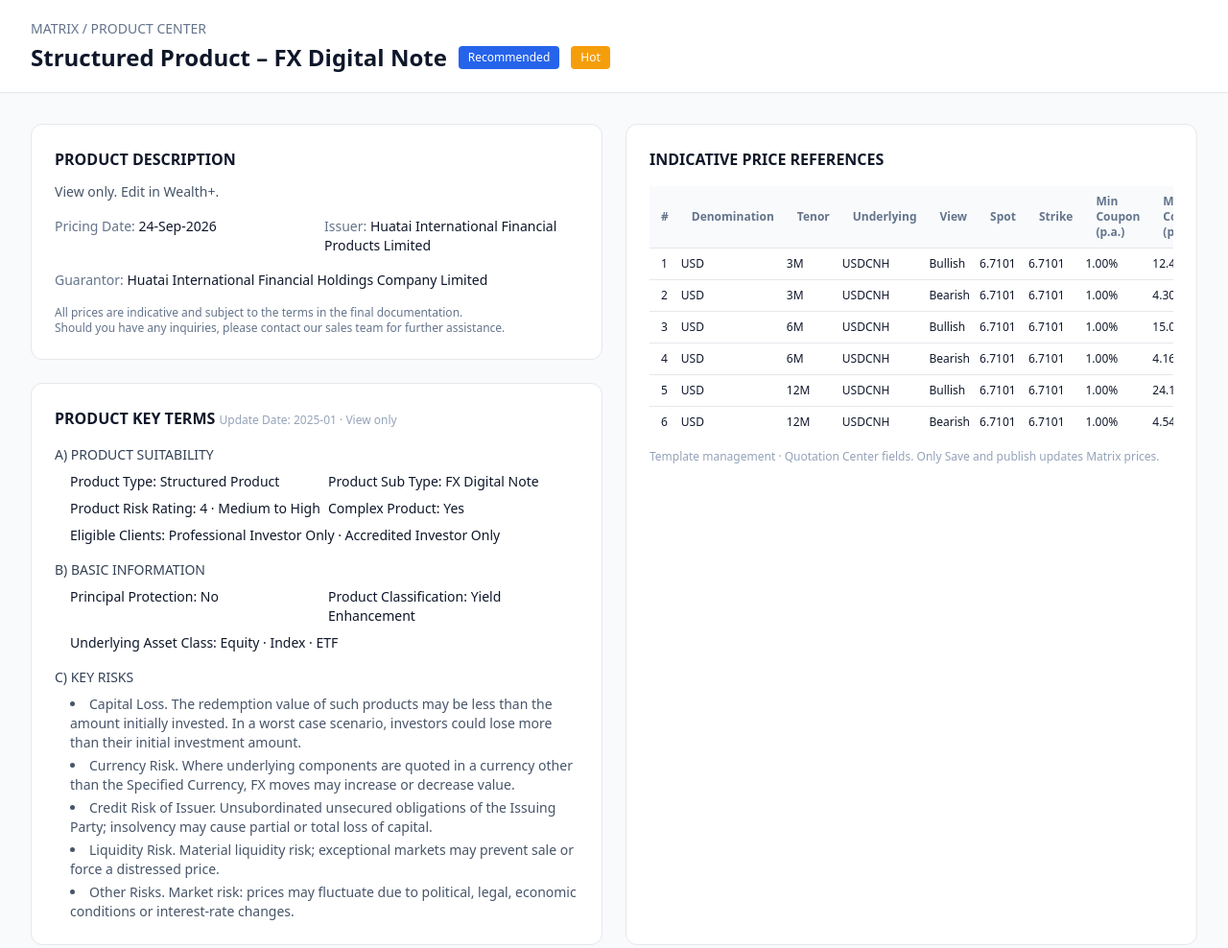
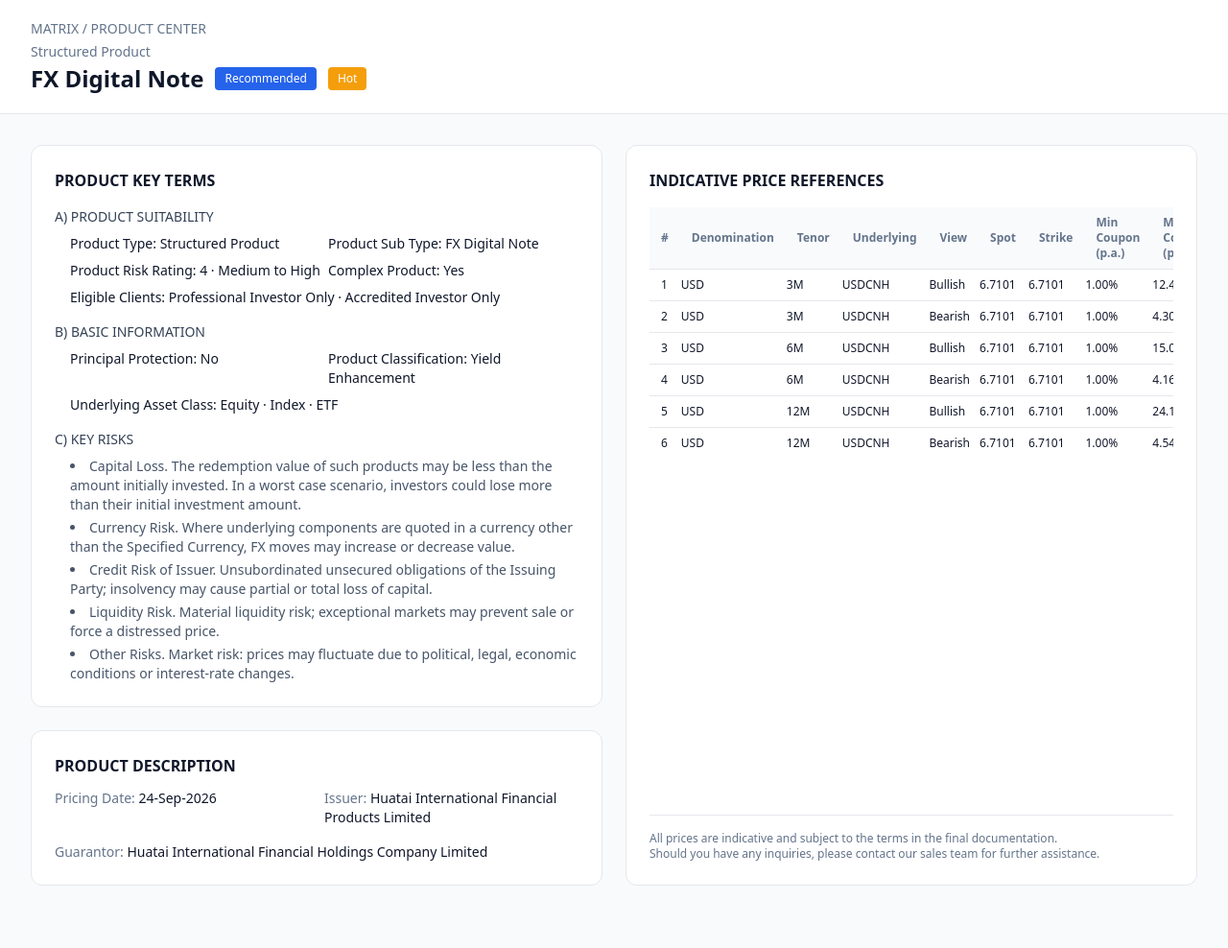
Before and after one commit to leeeinn/matrix-product-center, a plain HTML site: page wc-profile.html in a window 1280 px wide. Shown: the whole page at 96% size. After the commit the page ends 955 px from the top, so only its background shows below. Drawn offline with nearby package versions, Linux system fonts and the light colour scheme.

Commit message:
Update Profile: title style and left modules order

```diff
--- a/wc-profile.html
+++ b/wc-profile.html
@@ -13,10 +13,13 @@
   <div class="min-h-screen">
     <header class="bg-white border-b px-8 py-5">
       <div class="text-sm text-slate-500">MATRIX / PRODUCT CENTER</div>
-      <div class="flex items-center gap-3 mt-1">
-        <h1 class="text-2xl font-semibold">Structured Product – FX Digital Note</h1>
-        <span class="px-2.5 py-1 bg-blue-600 text-white rounded text-xs font-medium">Recommended</span>
-        <span class="px-2.5 py-1 bg-amber-500 text-white rounded text-xs font-medium">Hot</span>
+      <div class="mt-1">
+        <div class="text-sm text-slate-500">Structured Product</div>
+        <div class="flex items-center gap-3 mt-0.5">
+          <h1 class="text-2xl font-semibold">FX Digital Note</h1>
+          <span class="px-2.5 py-1 bg-blue-600 text-white rounded text-xs font-medium">Recommended</span>
+          <span class="px-2.5 py-1 bg-amber-500 text-white rounded text-xs font-medium">Hot</span>
+        </div>
       </div>
     </header>
 
@@ -24,19 +27,9 @@
       <div class="grid grid-cols-2 gap-6">
         <!-- Left: Product Introduction -->
         <div class="space-y-6">
+          <!-- Module 1: Product Key Terms -->
           <section class="bg-white rounded-xl border p-6">
-            <h2 class="font-semibold mb-3">PRODUCT DESCRIPTION</h2>
-            <p class="text-sm text-slate-600 mb-4">View only. Edit in Wealth+.</p>
-            <div class="grid grid-cols-2 gap-4 text-sm">
-              <div><span class="text-slate-500">Pricing Date:</span> 24-Sep-2026</div>
-              <div><span class="text-slate-500">Issuer:</span> Huatai International Financial Products Limited</div>
-              <div class="col-span-2"><span class="text-slate-500">Guarantor:</span> Huatai International Financial Holdings Company Limited</div>
-            </div>
-            <p class="text-xs text-slate-500 mt-4">All prices are indicative and subject to the terms in the final documentation.<br>Should you have any inquiries, please contact our sales team for further assistance.</p>
-          </section>
-
-          <section class="bg-white rounded-xl border p-6">
-            <h2 class="font-semibold mb-4">PRODUCT KEY TERMS <span class="text-xs font-normal text-slate-400">Update Date: 2025-01 · View only</span></h2>
+            <h2 class="font-semibold mb-4">PRODUCT KEY TERMS</h2>
             <div class="space-y-4 text-sm">
               <div>
                 <div class="font-medium text-slate-700">A) PRODUCT SUITABILITY</div>
@@ -68,13 +61,23 @@
               </div>
             </div>
           </section>
+
+          <!-- Module 2: Product Description -->
+          <section class="bg-white rounded-xl border p-6">
+            <h2 class="font-semibold mb-3">PRODUCT DESCRIPTION</h2>
+            <div class="grid grid-cols-2 gap-4 text-sm">
+              <div><span class="text-slate-500">Pricing Date:</span> 24-Sep-2026</div>
+              <div><span class="text-slate-500">Issuer:</span> Huatai International Financial Products Limited</div>
+              <div class="col-span-2"><span class="text-slate-500">Guarantor:</span> Huatai International Financial Holdings Company Limited</div>
+            </div>
+          </section>
         </div>
 
         <!-- Right: Indicative Pricing -->
         <div>
-          <section class="bg-white rounded-xl border p-6 h-full">
+          <section class="bg-white rounded-xl border p-6 h-full flex flex-col">
             <h2 class="font-semibold mb-4">INDICATIVE PRICE REFERENCES</h2>
-            <div class="overflow-x-auto">
+            <div class="overflow-x-auto flex-1">
               <table class="w-full text-xs">
                 <thead class="bg-slate-50 border-b">
                   <tr class="text-left text-slate-500">
@@ -101,7 +104,7 @@
                 </tbody>
               </table>
             </div>
-            <p class="text-xs text-slate-400 mt-3">Template management · Quotation Center fields. Only Save and publish updates Matrix prices.</p>
+            <p class="text-xs text-slate-500 mt-6 pt-4 border-t">All prices are indicative and subject to the terms in the final documentation.<br>Should you have any inquiries, please contact our sales team for further assistance.</p>
           </section>
         </div>
       </div>
```
